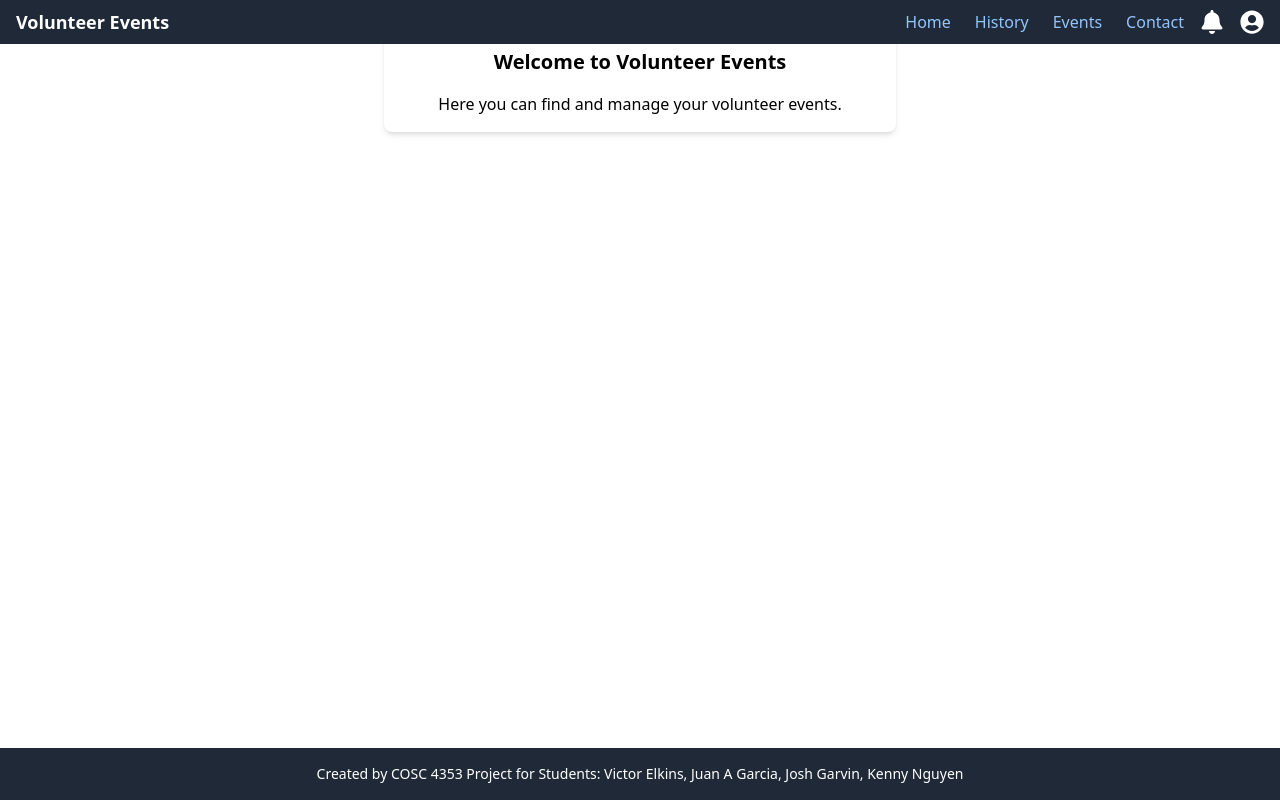
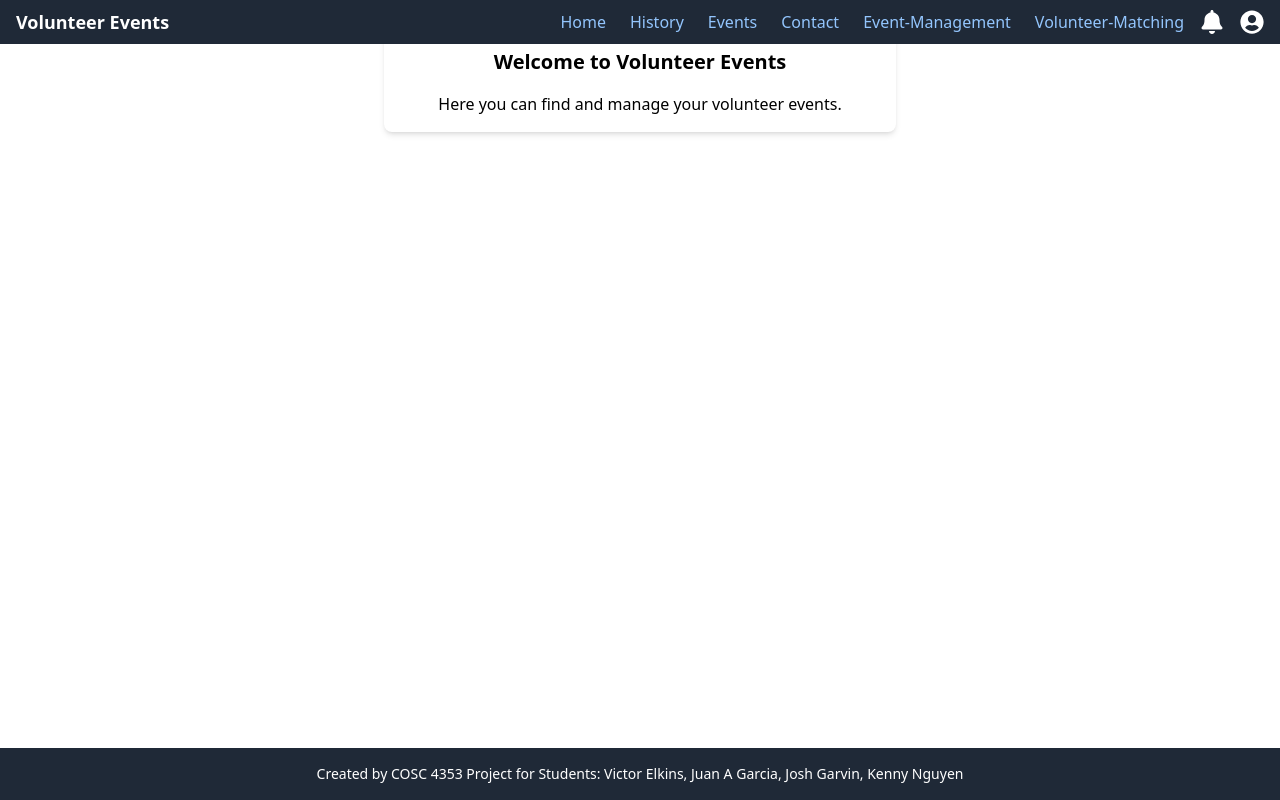
Before and after one commit to Victor-Elkins/Volunteer-Site-Project, a React (Vite) app in the folder frontend/: page /Home in a window 1280 px wide. Built offline with nearby package versions, Linux system fonts and the light colour scheme.

Commit message:
Adding header buttons for Events and Volunteer Forms

```diff
--- a/frontend/src/Components/Header.tsx
+++ b/frontend/src/Components/Header.tsx
@@ -22,6 +22,14 @@ const Header = () => {
     navigate('/profileedit');
   }
 
+  const handleEventMangementClick = () => {
+    navigate('/Event-Managing-Form');
+  }
+
+  const handleVolunteerMatchingClick = () => {
+    navigate('/Volunteer-Matching-Form');
+  }
+
   return (
     <nav className="bg-gray-800 w-full fixed top-0 left-0 z-10">
       <div className="flex justify-between items-center px-4 py-2 max-w-full mx-auto">
@@ -41,6 +49,12 @@ const Header = () => {
           <li>
             <a className="text-blue-300 hover:text-white" href="#">Contact</a>
           </li>
+          <li>
+            <a className="text-blue-300 hover:text-white" onClick={handleEventMangementClick} href="#">Event-Management</a>
+          </li>
+          <li>
+            <a className="text-blue-300 hover:text-white" onClick={handleVolunteerMatchingClick} href="#">Volunteer-Matching</a>
+          </li>
         </ul>
         <div className="flex items-center space-x-4 ml-4">
           <button
```
